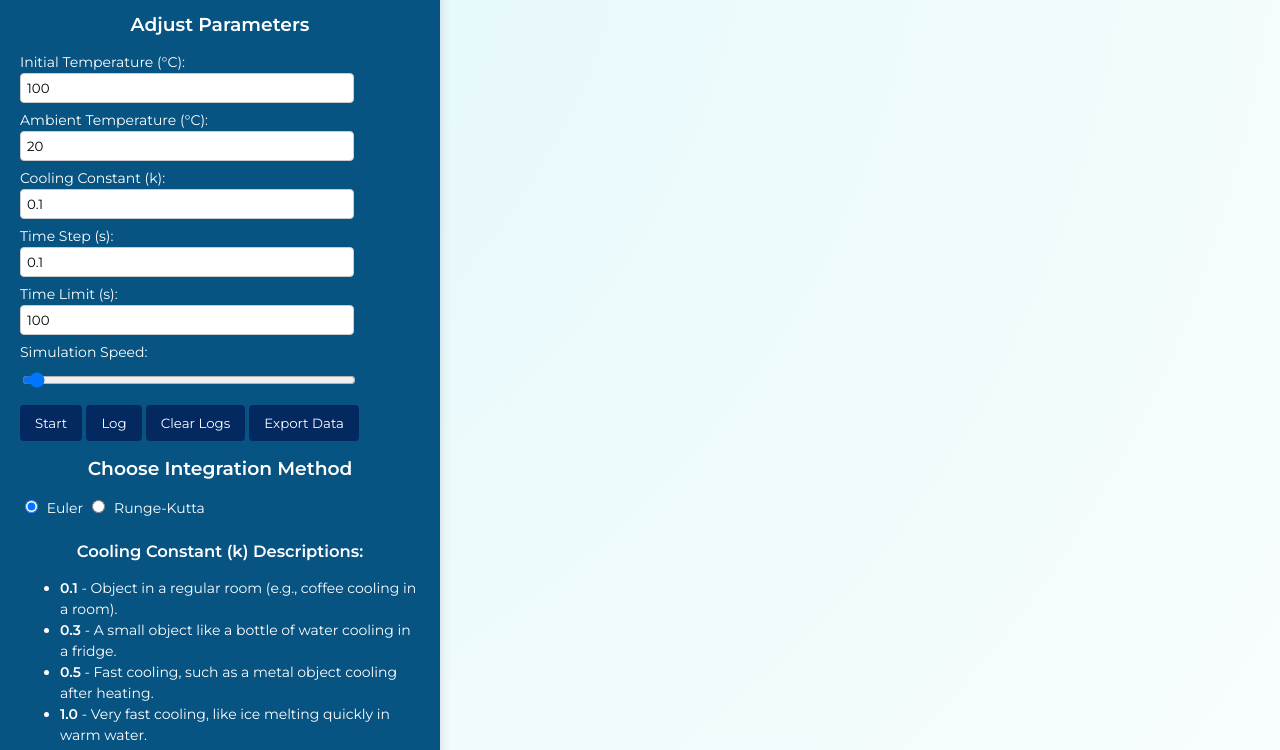
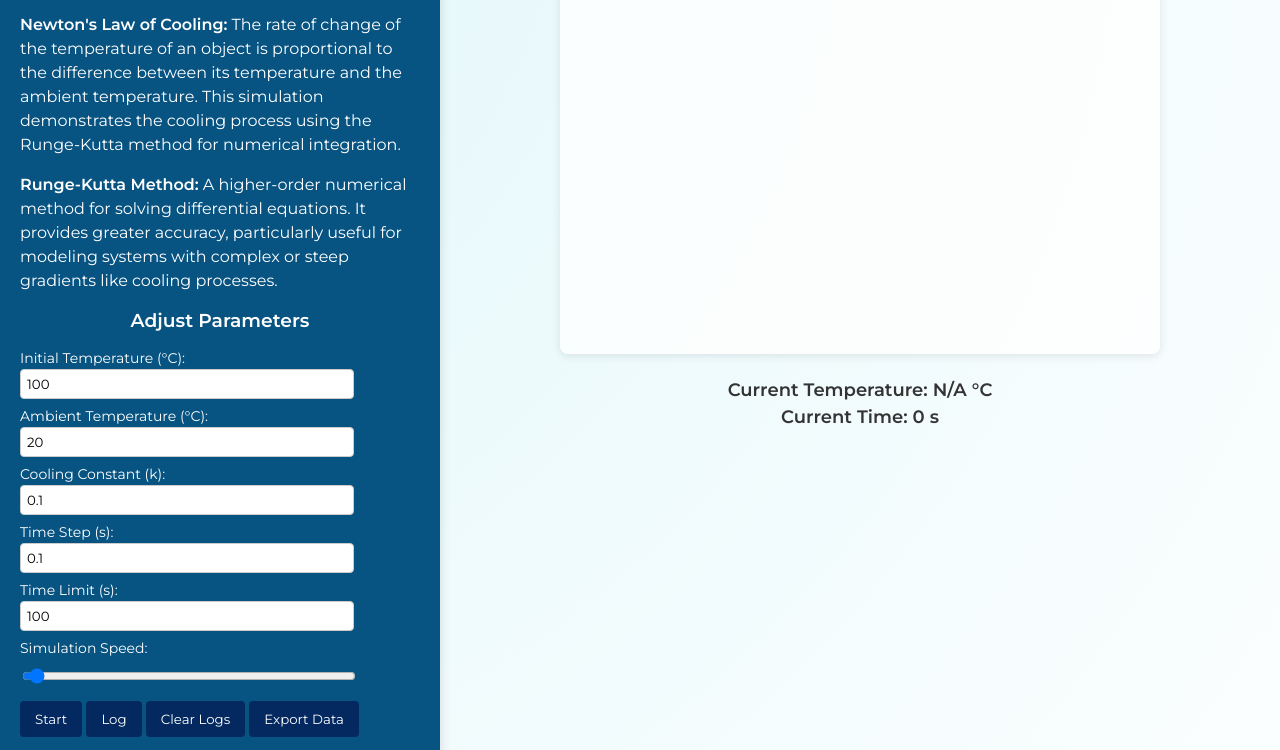
Before and after one commit to TigerPan119/CapstonePhysics, a plain HTML site: page Cooling.html in a window 1280 px wide. Shown: the part 157-907 px from the top of the page. Drawn offline with Linux system fonts and the light colour scheme.

Commit message:
Update Cooling.html

```diff
--- a/Cooling.html
+++ b/Cooling.html
@@ -154,6 +154,9 @@
   <h1>Newton's Law of Cooling</h1>
   <div class="intro">
     <p><strong>Capstone Physics Project 2</strong> Tiger Pan 12Ne</p>
+    <p><strong>Newton's Law of Cooling:</strong> The rate of change of the temperature of an object is proportional to the difference between its temperature and the ambient temperature. This simulation demonstrates the cooling process using the Runge-Kutta method for numerical integration.</p>
+    <p><strong>Runge-Kutta Method:</strong> A higher-order numerical method for solving differential equations. It provides greater accuracy, particularly useful for modeling systems with complex or steep gradients like cooling processes.</p>
+  </div>
   <div>
     <h3>Adjust Parameters</h3>
     <label for="initialTemp">Initial Temperature (°C):</label>
```
